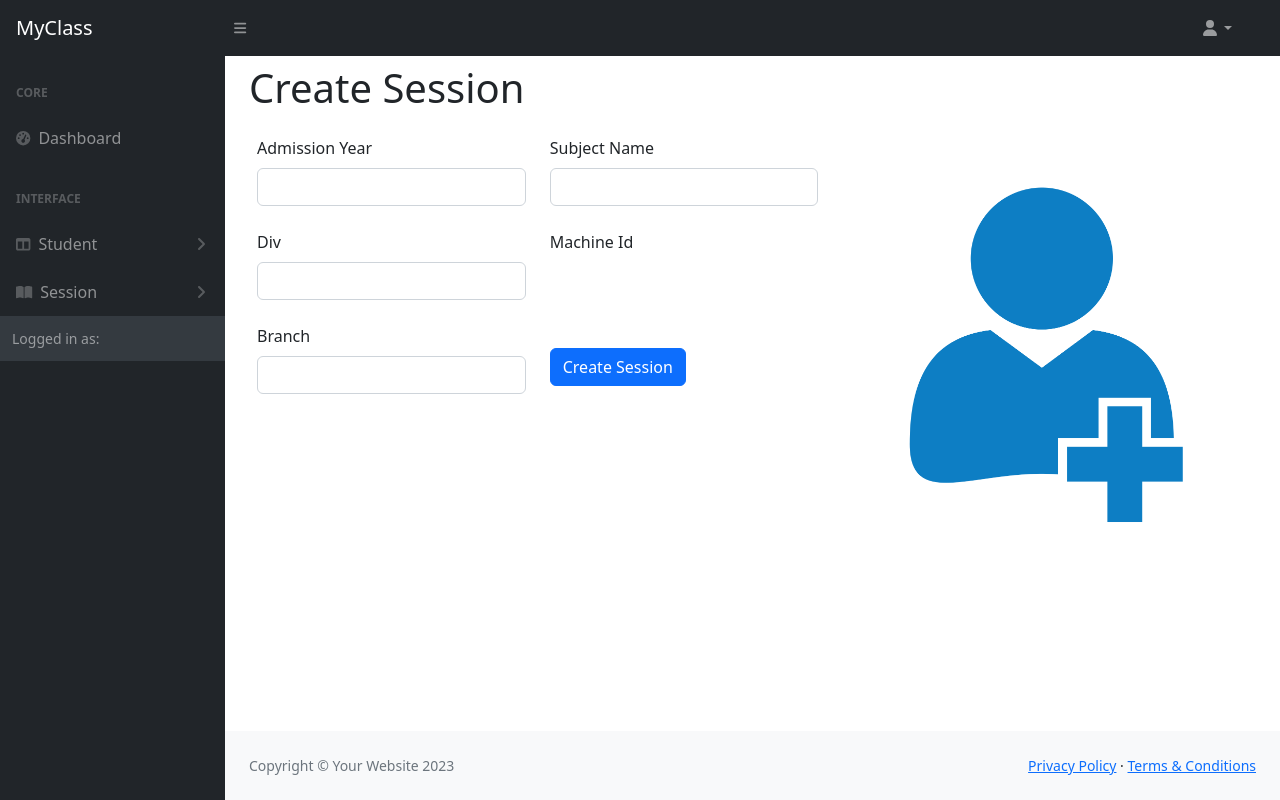
After one commit to rohit-singh6174/attendance_monitoring, a Django app: page /lec_session/create_session/ in a window 1280 px wide. The commit adds this page. Run offline with Django 5.2, Linux system fonts and the light colour scheme; some libraries are stand-ins or nearby versions.

Commit message:
Session Part

```diff
--- a/lec_session/models.py
+++ b/lec_session/models.py
@@ -8,13 +8,13 @@ class Lecture_Session(models.Model):
     session_id  = models.CharField(null=False, max_length=20,primary_key=True)
     is_active  = models.BooleanField(blank=False , default=False)
     subject_name = models.CharField(null = False,max_length=30)
-    email=models.ForeignKey(Account, on_delete=models.CASCADE)
+    email=models.EmailField(max_length=100)
     start_time = models.TimeField(default='00:00:00')
     end_time = models.TimeField(default='00:00:00')
     date = models.DateField(blank=True ,null=True)
     stud_div=models.CharField(max_length=1, blank=True)
     machine_id = models.CharField(max_length=250, default="N.A", blank=False)
-    branch=models.ForeignKey(Department, on_delete=models.CASCADE)
+    branch=models.CharField(max_length=200,blank=False)
 
     def __str__(self):
         return self.session_id
--- /dev/null
+++ b/lec_session/templates/lec_session/create_session.html
@@ -0,0 +1,86 @@
+{% extends "base.html" %}
+{% load static %}
+{% block content %}
+<div class="container-fluid px-4">
+  {% include  'includes/alert.html' %}
+    <h1 class="py-2">Create Session</h1>
+
+    <div class="row">
+        <div class="col-xl-7">
+
+           <!--form-->
+           <div class="card-body py-2 px-md-2">
+            <form method="post" action="{% url "create_session" %}">
+                {% csrf_token %}
+              <!-- 2 column grid layout with text inputs for the first and last names -->
+              <div class="row">
+                <div class="col-md-6 mb-4">
+                  <div class="form-outline">
+                    <label class="form-label" for="form3Example1">Admission Year</label>
+                    <input type="text" name="admission_year" id="admission_year" class="form-control" />
+
+
+                  </div>
+                </div>
+                <div class="col-md-6 mb-4">
+                  <div class="form-outline">
+                    <label class="form-label" for="form3Example2">Subject Name</label>
+                    <input type="text" name="subject_name" id="subject_name" class="form-control" />
+
+                  </div>
+                </div>
+              </div>
+
+              <div class="row">
+                <div class="col-md-6 mb-4">
+                  <div class="form-outline">
+                    <label class="form-label" for="form3Example1">Div</label>
+                    <input type="text" name="div" id="div" class="form-control" />
+                   <!--{{form.stud_email}}-->
+                  </div>
+                </div>
+                <div class="col-md-6 mb-4">
+                  <div class="form-outline">
+                    <label class="form-label" for="form3Example1">Machine Id</label>
+
+                  </div>
+                </div>
+              </div>
+
+              <div class="row">
+                <div class="col-md-6 mb-4">
+                  <div class="form-outline">
+                    <label class="form-label" for="form3Example1">Branch</label>
+                    <input type="text" name="branch" id="branch" class="form-control" />
+
+                  </div>
+                </div>
+                <div class="col-md-6 mb-4">
+                  <div class="form-outline">
+                    <br>
+                    <button type="submit" class="btn btn-primary">
+                        Create Session
+                      </button>
+
+                  </div>
+                </div>
+              </div>
+
+
+
+
+            </form>
+          </div>
+
+           <!--form end-->
+
+
+        </div>
+        <div class="col-xl-5">
+            <div class="p-5">
+                <img src="{% static "img/enroll.png" %}" class="img-fluid" alt="Responsive image">
+            </div>
+        </div>
+</div>
+
+{% endblock %}
--- a/lec_session/urls.py
+++ b/lec_session/urls.py
@@ -2,5 +2,6 @@ from django.urls import path
 from . import views
 
 urlpatterns = [
-     path('',views.view_session,name="view_session")
+     path('',views.view_session,name="view_session"),
+     path('create_session/',views.create_session, name="create_session")
 ]
--- a/lec_session/views.py
+++ b/lec_session/views.py
@@ -1,7 +1,91 @@
-from django.shortcuts import render
+from django.shortcuts import render, HttpResponse
+from lec_session.forms import Create_session
+from lec_session.models import Lecture_Session
+from django.contrib import messages, auth
+from attendance.models import Machine
+from datetime import datetime
+import random
+
+
+def get_session_id():
+    current_datetime = datetime.now()
+    # Format a specific date and time
+    formatted_datetime = current_datetime.strftime("%Y-%m-%d %H:%M:%S")
+    formatted_datetime=formatted_datetime.replace("-","")
+    formatted_datetime=formatted_datetime.replace(":","")
+    rd = str(random.randint(1000,9999))
+    formatted_datetime=(formatted_datetime+rd).replace(" ","")
+    return formatted_datetime
 
 # Create your views here.
 def view_session(request):
-    return render(request,"lec_session/view_session.html",{
-        "ok":"ok",
-    })
+
+    sessions = Lecture_Session.objects.filter(email=request.user.email).order_by('-session_id')[0:50]
+    context ={
+        "sessions":sessions
+    }
+
+    return render(request,"lec_session/view_session.html", context)
+
+def create_session(request):
+    if request.user.is_authenticated:
+        if request.method == 'POST':
+            # print("ok")
+            admission_year = request.POST.get('admission_year')
+            branch=request.POST.get('branch')
+            div=request.POST.get('div')
+            subject_name=request.POST.get('subject_name')
+            email=request.user.email
+
+
+            machine_data=list(Machine.objects.filter(admission_year=admission_year, branch=1).values())
+            machine_id=machine_data[0]['machine_id']
+            if Lecture_Session.objects.filter(machine_id=machine_id).order_by('date').filter(is_active=True).exists():
+                return HttpResponse('Session is already started')
+            else:
+                session_id=get_session_id()
+                new_session=Lecture_Session.objects.create(session_id=session_id,is_active=True,subject_name=subject_name,email=request.user.email,start_time=datetime.now().time(),date=datetime.now().date(),stud_div=div,machine_id=machine_id,branch=branch)
+                new_session.save()
+                messages.success(request, 'Session Create Succssfully')
+
+        else:
+            pass
+
+    return render(request,"lec_session/create_session.html")
+
+# def create_session(request):
+#     if request.user.is_authenticated:
+#         if request.method == 'POST':
+#             form = Create_session(request.POST)
+#             if form.is_valid():
+#                 session_id= form.cleaned_data['session_id']
+#                 subject_name=form.cleaned_data['subject_name']
+#                 subject_name = subject_name.upper()
+#                 stud_div=form.cleaned_data['stud_div']
+#                 machine_id=form.cleaned_data['machine_id']
+#                 branch=form.cleaned_data['branch']
+#                 email= request.user.email
+#                 try:
+#                     if(Lecture_Session.objects.filter(is_active=True).exists()):
+#                         teacher_name_lst = Lecture_Session.objects.all().filter(is_active=True).values('teacher_name')
+#                         teacher_name = [i['teacher_name'] for i in teacher_name_lst]
+#                         messages.danger(request, f'{teacher_name[0]} Session is Already Active')
+
+#                     else:
+#                         messages.success(request, 'Session Create Succssfully')
+#                 except:
+#                     messages.danger(request, f'Session Failed to Create')
+
+#                 # new_session=Lecture_Session(session_id=session_id,subject_name=subject_name,stud_div=stud_div,machine_id=machine_id)
+#             else:
+#                 print("Failed")
+
+#         else:
+#             form = Create_session(request.POST)
+
+#         context={
+#              "form":form
+#          }
+
+
+#     return render(request,"lec_session/create_session.html",context)
--- a/templates/base.html
+++ b/templates/base.html
@@ -7,7 +7,7 @@
         <meta name="viewport" content="width=device-width, initial-scale=1, shrink-to-fit=no" />
         <meta name="description" content="" />
         <meta name="author" content="" />
-        <title>Dashboard - SB Admin</title>
+        <title>Dashboard</title>
         {% block css_files %}
         <link href="https://cdn.jsdelivr.net/npm/simple-datatables@7.1.2/dist/style.min.css" rel="stylesheet" />
 
@@ -74,7 +74,7 @@
                                 <nav class="sb-sidenav-menu-nested nav accordion" id="sidenavAccordionPages">
 
                                     <a href="{% url 'view_session' %}" class="nav-link">View Session</a>
-                                    <a href="{% url 'view_session' %}" class="nav-link">Create Session</a>
+                                    <a href="{% url 'create_session' %}" class="nav-link">Create Session</a>
 
 
                                 </nav>
```
Also changed, not shown: lec_session/forms.py (added, +19 -0 lines), lec_session/templates/lec_session/view_session.html (+33 -78 lines), lec_session/migrations/0004_alter_lecture_session_email.py (added), lec_session/migrations/0005_alter_lecture_session_branch.py (added).
